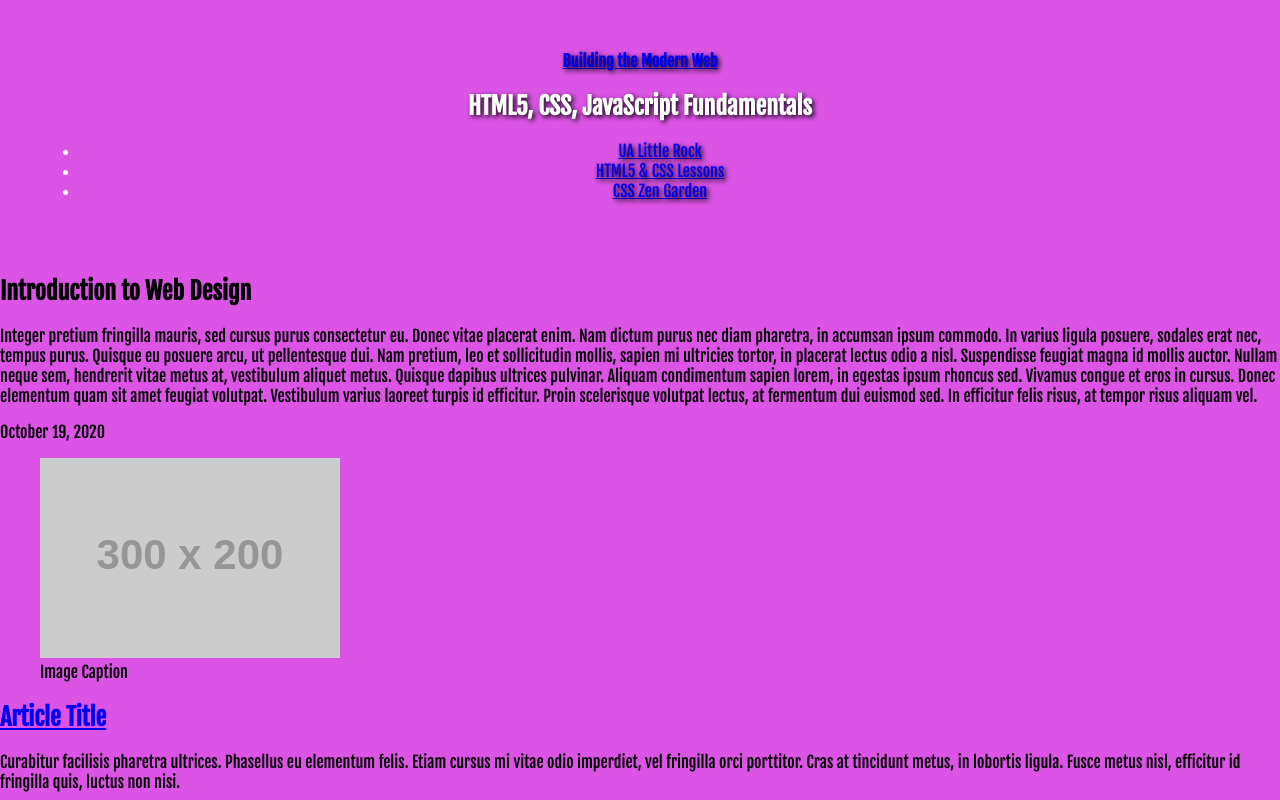
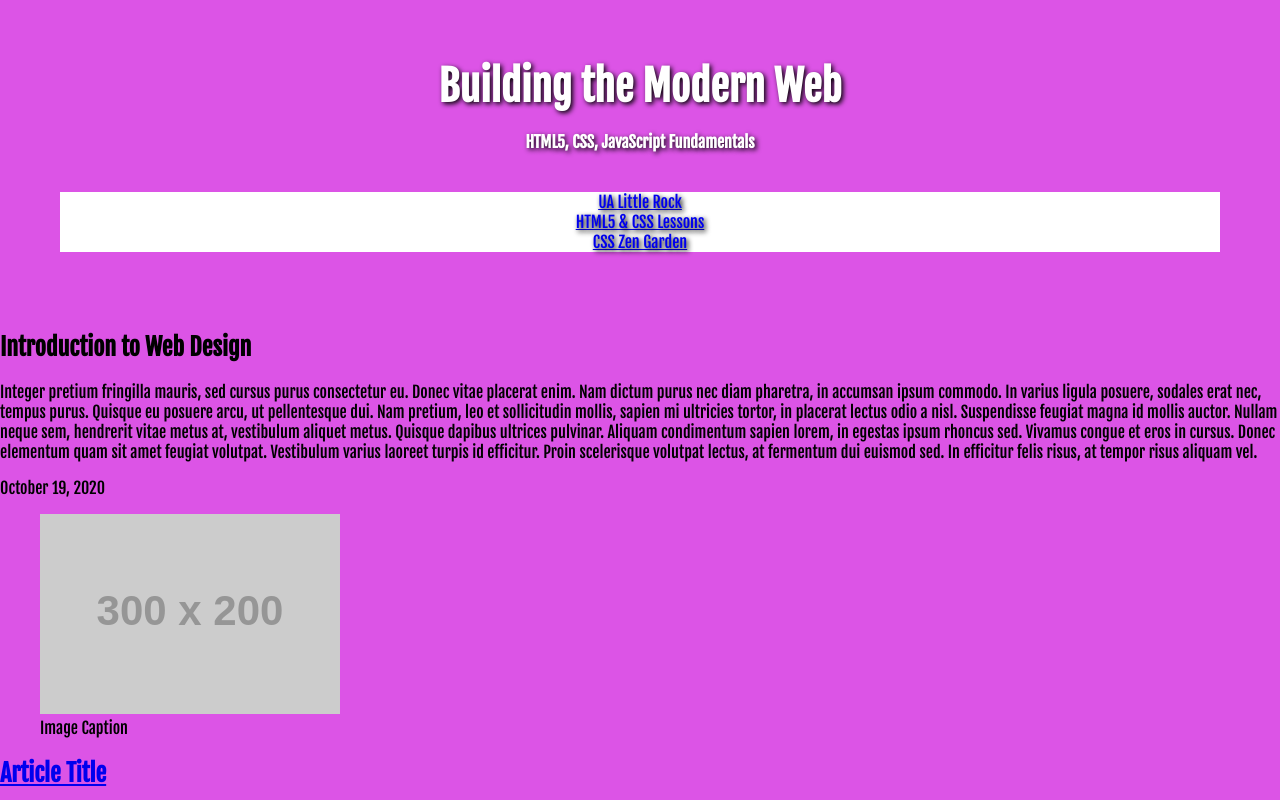
Before and after one commit to TJKimbrough/ifsc-1310, a plain HTML site: page css-demo/index.html in a window 1280 px wide. Shown: the top 800 px of the page. Drawn offline with Linux system fonts and the light colour scheme; placeholder pictures from the web are drawn by us.

Commit message:
css demo update #2

```diff
--- a/css-demo/assets/css/style.css
+++ b/css-demo/assets/css/style.css
@@ -56,5 +56,36 @@ header.primary{
 }
 
 header.primary h1{
+    font-size: 2.6rem;
+    margin:20px 0px;
+}
+
+header.primary h1 a{
+    color:#ffffff;
+    text-decoration:none;
+}
+
+header.primary h2{
+    font-size: 1rem;
+    margin:20px auto 40px;
+}
+header.primary nav{
+    font-size: 1rem;
+    margin: 20px;
+}
+
+header.primary nav ul{
     font-size:1rem;
+    background:red;
+    padding:0;
 }
+
+header.primary nav ul li{
+    list-style-type:none;
+    font-size:1rem;
+    background:#ffffff;
+}
+
+header.primary nav li a{
+    font-size: 1rem;
+}
```
